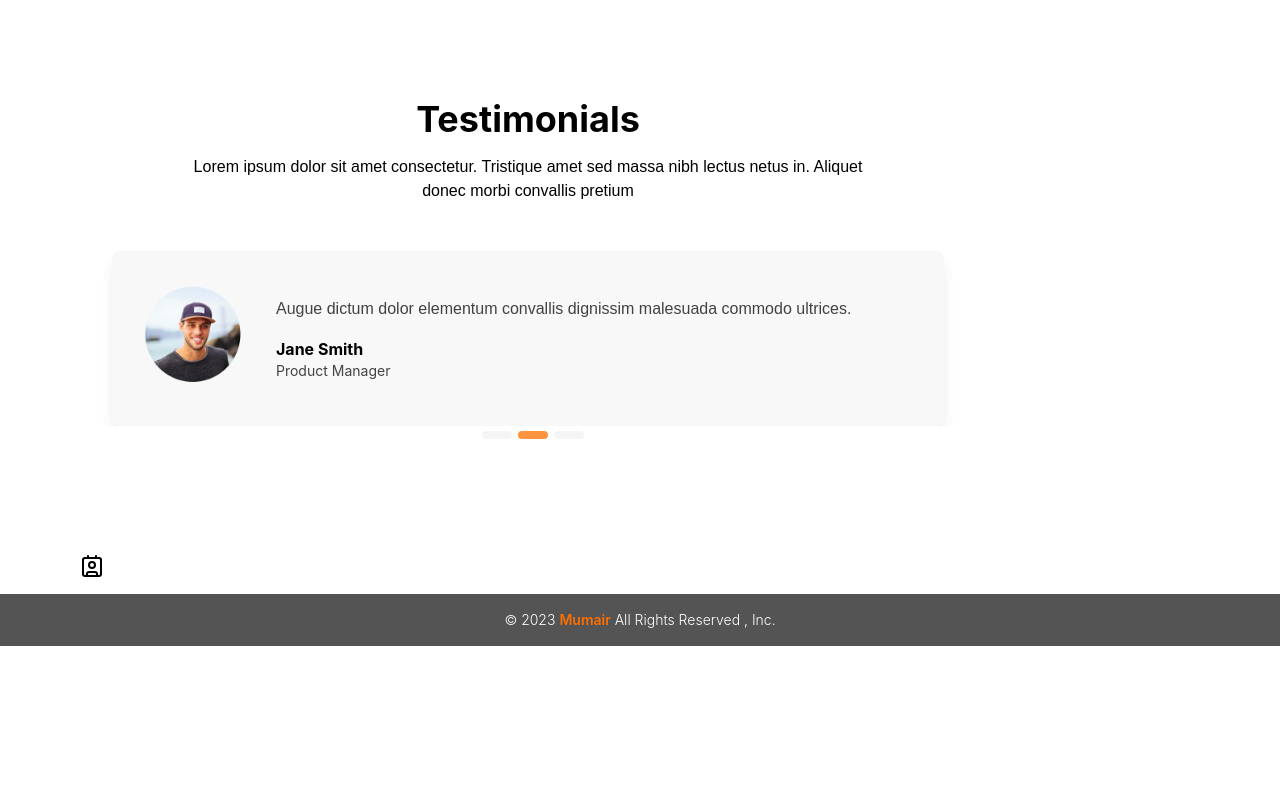
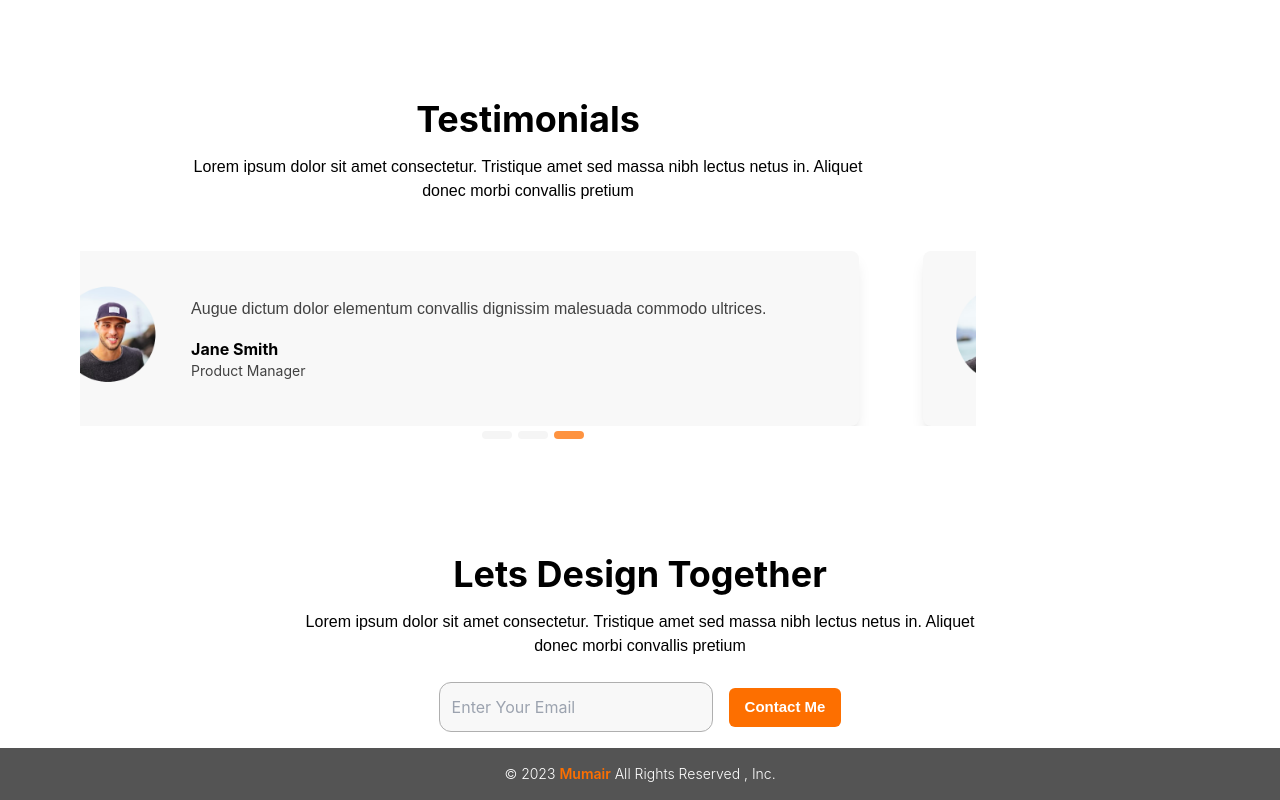
Before and after one commit to brij1728/personal-portfolio, a Next.js app: page / in a window 1280 px wide. Shown: the part 2687-3487 px from the top of the page. Before the commit the page ends 3333 px from the top, so only its background shows below. Built offline with nearby package versions, Linux system fonts and the light colour scheme.

Commit message:
feat: Update Contact component UI and add lazy loading for email input image

```diff
--- a/src/components/Contact/Contact.tsx
+++ b/src/components/Contact/Contact.tsx
@@ -1,43 +1,31 @@
-import React, { useState } from 'react';
+import { Button } from '../ui';
+import React from 'react';
 
 export const Contact = () => {
-  const [email, setEmail] = useState('');
+  return (
+    <div className="flex flex-col justify-center items-center w-full">
+      <div className="text-secondary-100 dark:text-primary-300 flex flex-col justify-center items-center text-center">
+        {/* Ensure text-center is applied for multiline centering */}
+        <h2 className="text-4xl font-bold">Lets Design Together</h2>
+        <p className="text-base font-poppins pt-4 max-w-2xl">
+          Lorem ipsum dolor sit amet consectetur. Tristique amet sed massa nibh lectus netus in.
+          Aliquet donec morbi convallis pretium
+        </p>
+      </div>
 
-  const handleEmailChange = (e: React.ChangeEvent<HTMLInputElement>) => {
-    setEmail(e.target.value);
-  };
-
-  const handleSubmit = (e: React.FormEvent<HTMLFormElement>) => {
-    e.preventDefault();
-    alert(`Email Submitted: ${email}`);
-  };
-
-  return (
-    <div className="flex flex-col items-center py-16 bg-white dark:bg-gray-900">
-      <h2 className="text-4xl font-bold text-black">Let&apos;s Design Together</h2>
-      <p className="text-lg text-black text-center mt-4 max-w-2xl">
-        Lorem ipsum dolor sit amet consectetur. Tristique amet sed massa nibh lectus netus in. Aliquet donec morbi convallis pretium
-      </p>
-
-      <form
-        onSubmit={handleSubmit}
-        className="flex flex-col md:flex-row items-center mt-8 gap-4"
-      >
-        <input
-          type="email"
-          value={email}
-          onChange={handleEmailChange}
-          placeholder="Enter Your Email"
-          className="px-4 py-3 rounded-lg border border-gray-300 dark:bg-gray-800 dark:text-white focus:outline-none focus:ring-2 focus:ring-primary-100 w-72 md:w-96"
-          required
-        />
-        <button
-          type="submit"
-          className="bg-primary-100 text-white py-3 px-6 rounded-lg hover:bg-primary-200 focus:outline-none focus:ring-2 focus:ring-primary-100 transition"
-        >
-          Contact Me
-        </button>
-      </form>
+      <div className="mt-6">
+        <form className="flex flex-col md:flex-row justify-center items-center gap-4">
+          {/* Adjust gap and alignment for responsiveness */}
+          <input
+            type="text"
+            placeholder="Enter Your Email"
+            className="bg-primary-600 text-secondary-600 border border-secondary-700 text-base p-3 rounded-xl mt-4 md:mt-0 w-full md:w-auto"
+          />
+          <Button className="bg-primary-100 text-primary-300 font-semibold dark:text-primary-300 p-3 rounded-lg mt-4 md:mt-0 w-full md:w-auto">
+            Contact Me
+          </Button>
+        </form>
+      </div>
     </div>
   );
 };
--- a/src/pages/index.tsx
+++ b/src/pages/index.tsx
@@ -1,6 +1,4 @@
-import { AboutMe, Footer, Header, Home, MyProjects, Services, Testimonials } from "@/components";
-
-import { Contact } from "lucide-react";
+import { AboutMe, Contact, Footer, Header, Home, MyProjects, Services, Testimonials } from "@/components";
 
 export default function HomePage() {
   return (
--- a/tailwind.config.ts
+++ b/tailwind.config.ts
@@ -27,6 +27,8 @@ const config: Config = {
           300: '#545454',
           400: '#121212',
           500: '#424242',
+          600: '#797979',
+          700: '#AFAFAF',
         },
         orange: {
           50: '#fff6e6',
```
